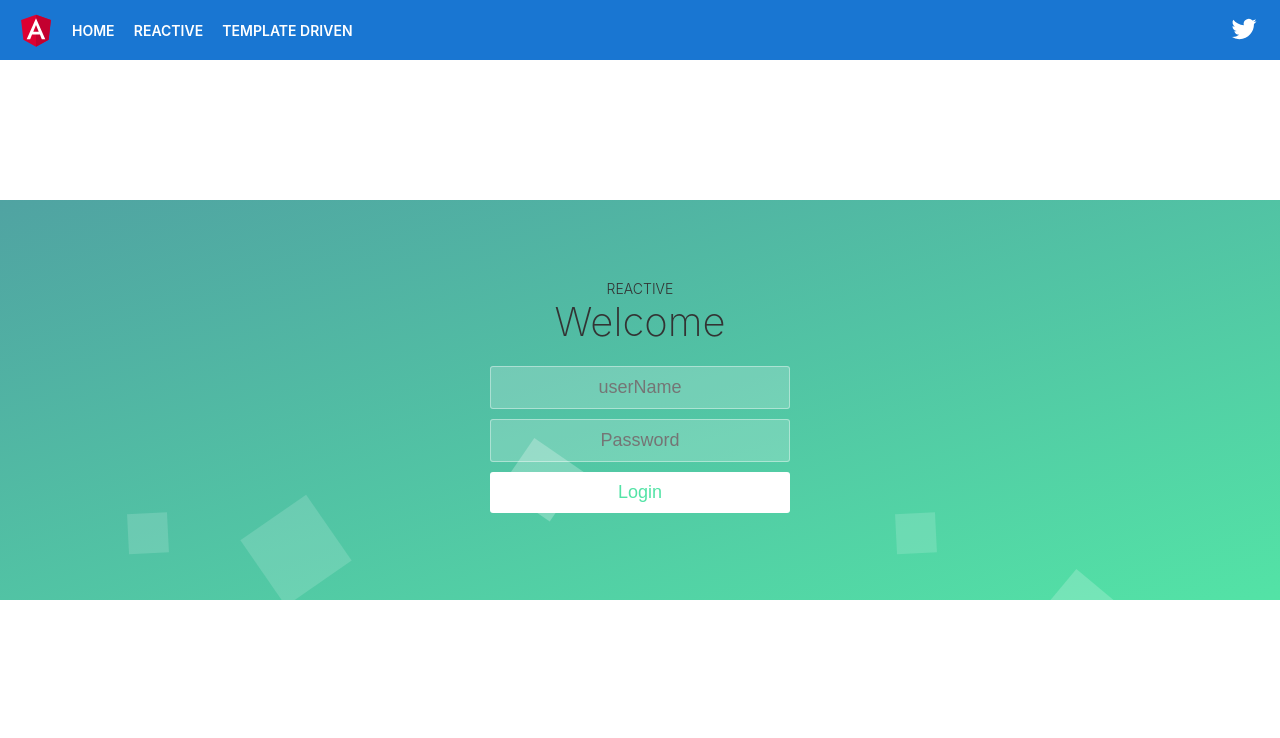
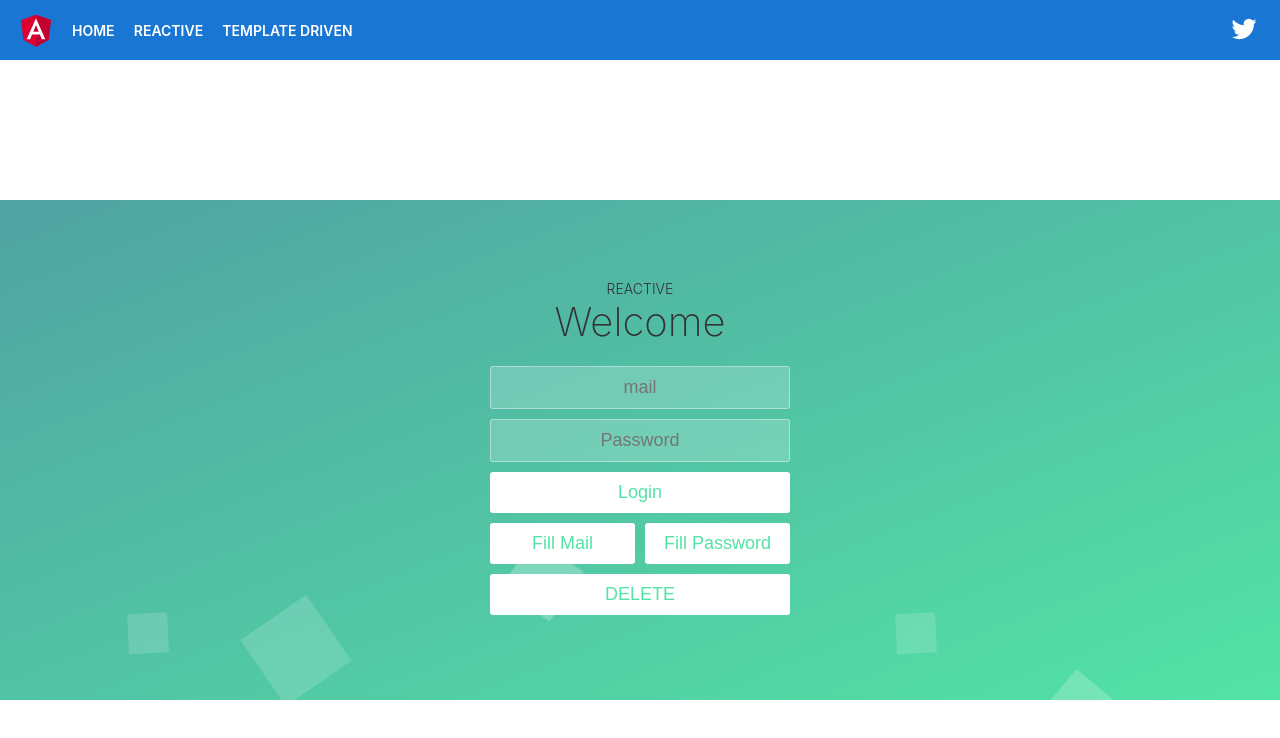
Before and after one commit to Yu0614/angular-form-differences, an Angular app: page /reactive in a window 1280 px wide. Shown: the top 738 px of the page. Built offline with nearby package versions, Linux system fonts and the light colour scheme.

Commit message:
feat: add comments and adjust structure

```diff
--- a/src/app/reactive/reactive.component.css
+++ b/src/app/reactive/reactive.component.css
@@ -57,7 +57,7 @@ body :-ms-input-placeholder {
     top: 50%;
     left: 0;
     width: 100%;
-    height: 400px;
+    height: 500px;
     margin-top: -200px;
     overflow: hidden;
 }
@@ -69,7 +69,7 @@ body :-ms-input-placeholder {
     max-width: 600px;
     margin: 0 auto;
     padding: 80px 0;
-    height: 400px;
+    height: 500px;
     text-align: center;
 }
 .container h1 {
@@ -241,3 +241,30 @@ form button:hover {
         transform: translateY(-700px) rotate(600deg);
     }
 }
+
+.fill-button.password {
+    margin-top: 10px;
+    width: 145px;
+    position: absolute;
+    right: 150px;
+}
+
+.fill-button.mail {
+    margin-top: 10px;
+    width: 145px;
+    position: absolute;
+    left: 150px;
+}
+
+.button:hover {
+    color: plum;
+}
+
+.button:active {
+    color: orange;
+    background-color: aqua !important;
+}
+
+.delete {
+    margin-top: 10px;
+}
--- a/src/app/reactive/reactive.component.html
+++ b/src/app/reactive/reactive.component.html
@@ -4,10 +4,29 @@
             <p>REACTIVE</p>
         </div>
         <h1>Welcome</h1>
+        <!-- using formGroup to link form with component -->
         <form class="form" [formGroup]="loginForm" (ngSubmit)="submit()">
-            <input type="text" placeholder="userName" formControlName="userName" />
+            <!-- using formControlName to link form with component's attribute -->
+            <input type="email" placeholder="mail" formControlName="mail" />
             <input type="password" placeholder="Password" formControlName="password" />
-            <button type="submit" id="login-button" [disabled]="!loginForm.valid">Login</button>
+            <button class="button" type="submit" id="login-button" [disabled]="!loginForm.valid">Login</button>
+            <br />
+            <button class="button fill-button mail" type="button" id="fill-mail-button" [disabled]="!loginForm.valid" (click)="fillMail()">
+                Fill Mail
+            </button>
+            <button
+                class="button fill-button password"
+                type="button"
+                id="fill-password-button"
+                [disabled]="!loginForm.valid"
+                (click)="fillPassword()"
+            >
+                Fill Password
+            </button>
+            <br />
+            <br />
+            <br />
+            <button class="button delete" type="button" id="delete-button" (click)="deleteValue()">DELETE</button>
         </form>
     </div>
 
--- a/src/app/reactive/reactive.component.ts
+++ b/src/app/reactive/reactive.component.ts
@@ -9,21 +9,68 @@ import { FormBuilder, FormControl, FormGroup } from '@angular/forms';
 export class ReactiveComponent implements OnInit {
     constructor(private builder: FormBuilder) {}
 
-    loginForm = this.builder.group({
-        userName: [''],
+    // Using FormBuilder to link and initialize form values
+    public loginForm = this.builder.group({
+        mail: [''],
         password: [''],
     });
 
-    // this also possible though it could be troublesome (using instance)
-    /* protected loginForm = new FormGroup({
-        userName: new FormControl(''),
-        password: new FormControl(''),
-    });*/
+    /**
+     * This also possible though it could be troublesome (using instance..)
+     */
+    // public loginForm = new FormGroup({
+    //     mail: new FormControl(''),
+    //     password: new FormControl(''),
+    // });
 
-    ngOnInit(): void {}
-
+    /**
+     * Submit form values
+     */
     submit() {
         console.log('submit');
-        console.log(this.loginForm.value);
+        window.alert(JSON.stringify(this.loginForm.value));
+    }
+
+    /**
+     * Fill emailAddress with specific email
+     *  L shows example for filling email type
+     *  L Overwrites existing value
+     */
+    fillMail() {
+        // when using FormBuilder, you can set values from method, patchValue()
+        this.loginForm.patchValue({
+            mail: 'sample@example.com',
+        });
+        window.alert(JSON.stringify(this.loginForm.value));
+    }
+
+    /**
+     * Fill password with specific password
+     *  L Shows example for filling password type
+     *  L Overwrites existing value
+     */
+    fillPassword() {
+        // when using FormBuilder, you can set values from method, patchValue()
+        this.loginForm.patchValue({
+            password: 'pass1word',
+        });
+        window.alert(JSON.stringify(this.loginForm.value));
+    }
+
+    /**
+     * Delete form values
+     */
+    deleteValue() {
+        this.loginForm.patchValue({
+            mail: '',
+            password: '',
+        });
+    }
+
+    /**
+     * Initialize form values
+     */
+    ngOnInit(): void {
+        this.deleteValue();
     }
 }
```
